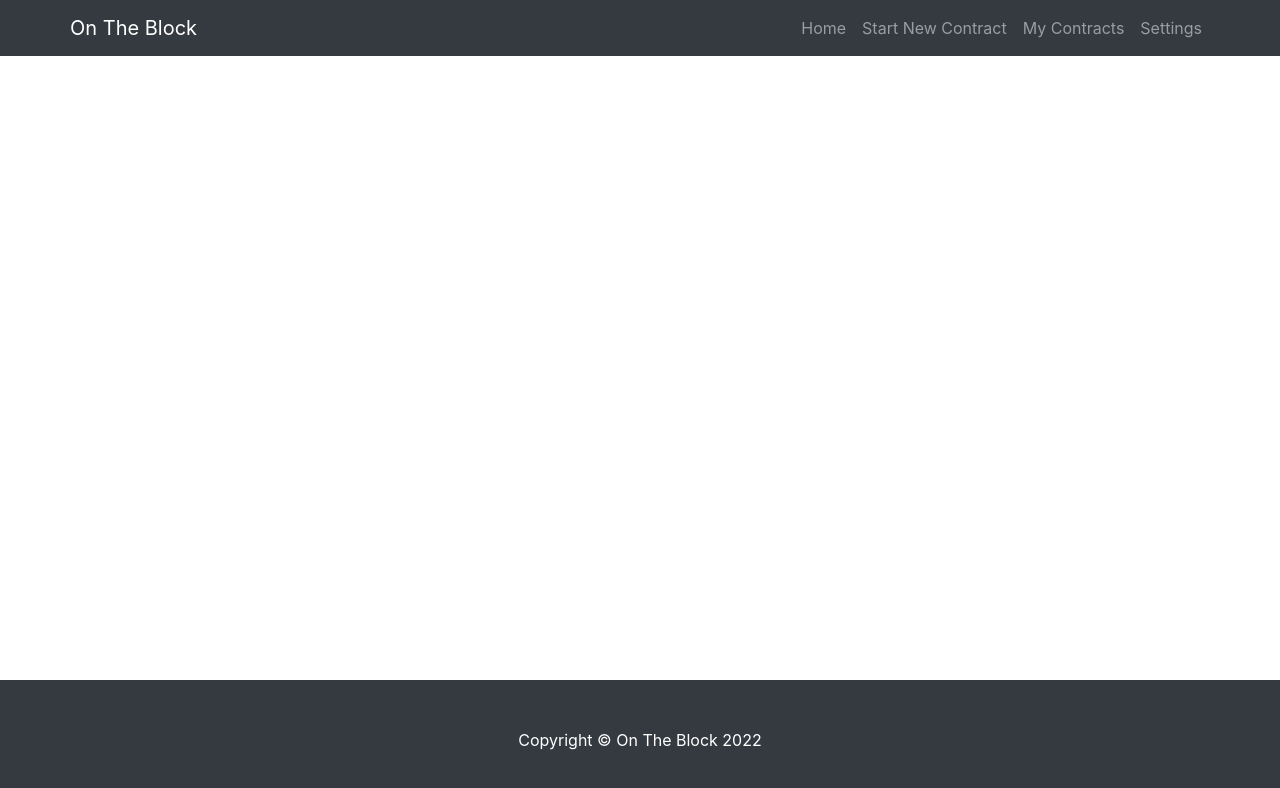
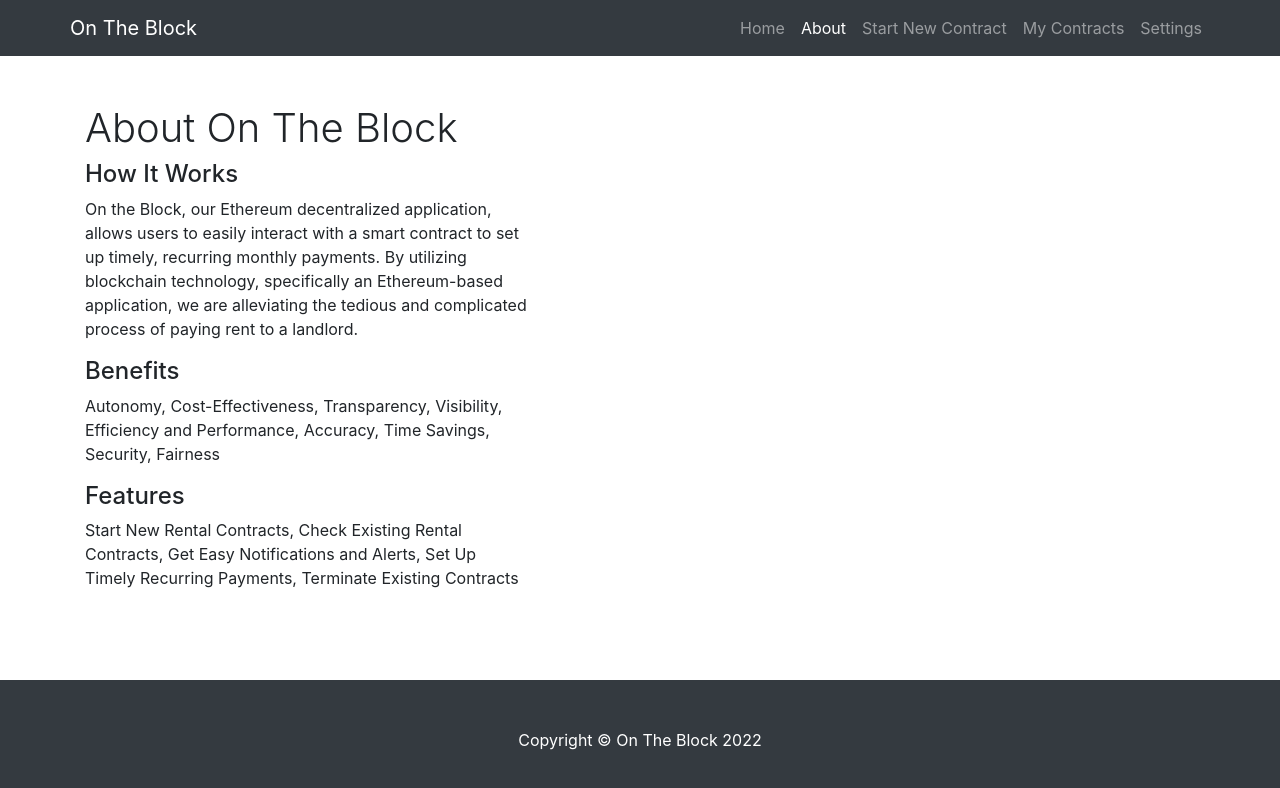
Before and after one commit to katiebramlett/on-the-block, a React (Create React App) app in the folder client/: page /about in a window 1280 px wide. Shown: the top 788 px of the page. Built offline with nearby package versions, Linux system fonts and the light colour scheme.

Commit message:
How It Works Page

```diff
--- /dev/null
+++ b/client/src/components/About.jsx
@@ -0,0 +1,29 @@
+import React from "react";
+
+function About() {
+  return (
+    <div className="contracts">
+      <div class="container">
+        <div class="row align-items-center my-5">
+          <div class="col-lg-5">
+            <h1 class="font-weight-light">About On The Block</h1>
+            <h4>How It Works</h4>
+            <p>
+              On the Block, our Ethereum decentralized application, allows users to easily interact with a smart contract to set up timely, recurring monthly payments. By utilizing blockchain technology, specifically an Ethereum-based application, we are alleviating the tedious and complicated process of paying rent to a landlord.<br></br>
+            </p>
+            <h4>Benefits</h4>
+            <p>
+              Autonomy, Cost-Effectiveness, Transparency, Visibility, Efficiency and Performance, Accuracy, Time Savings, Security, Fairness
+            </p>
+            <h4>Features</h4>
+            <p>
+            Start New Rental Contracts, Check Existing Rental Contracts, Get Easy Notifications and Alerts, Set Up Timely Recurring Payments, Terminate Existing Contracts
+            </p>
+          </div>
+        </div>
+      </div>
+    </div>
+  );
+}
+
+export default About;
--- a/client/src/components/Contracts.jsx
+++ b/client/src/components/Contracts.jsx
@@ -7,10 +7,13 @@ function Contracts() {
         <div class="row align-items-center my-5">
           <div class="col-lg-5">
             <h1 class="font-weight-light">My Contracts</h1>
+            <br></br>
+            <h5>Current Contracts</h5>
             <p>
-              Current Contracts<br></br>
-              <br></br>
-              Previous Contracts<br></br>
+            </p>
+            <br></br>
+            <h5>Previous Contracts</h5>
+            <p>
             </p>
           </div>
         </div>
--- a/client/src/components/Navigation.jsx
+++ b/client/src/components/Navigation.jsx
@@ -15,6 +15,11 @@ function Navigation() {
                 <NavLink className="nav-link" to="/">
                   Home
                   <span className="sr-only">(current)</span>
+                </NavLink>
+              </li>
+              <li className="nav-item">
+                <NavLink className="nav-link" to="/about">
+                  About
                 </NavLink>
               </li>
               <li className="nav-item">
--- a/client/src/components/NewContract.jsx
+++ b/client/src/components/NewContract.jsx
@@ -89,10 +89,14 @@ class NewContract extends Component {
                 <p>
                   Start a New Rental Contract
                 </p>
-                <input type="text" placeholder="Landlord account number" name="l_account_num" onChange={this.handleInputChange}></input>
-                <input type="text" placeholder="Tenant account number" name="t_account_num" onChange={this.handleInputChange}></input>
-                <input type="text" placeholder="Monthly Amount" name="monthly_amount" onChange={this.handleInputChange}></input>
-                <input type="text" placeholder="Number of Months" name="num_months" onChange={this.handleInputChange}></input>
+                <input type="text" placeholder="Landlord Account Number" name="l_account_num" onChange={this.handleInputChange}></input><br></br>
+                <br></br>
+                <input type="text" placeholder="Tenant Account Number" name="t_account_num" onChange={this.handleInputChange}></input><br></br>
+                <br></br>
+                <input type="text" placeholder="Monthly Amount" name="monthly_amount" onChange={this.handleInputChange}></input><br></br>
+                <br></br>
+                <input type="text" placeholder="Number of Months" name="num_months" onChange={this.handleInputChange}></input><br></br>
+                <br></br>
                 <input type="submit" value="Submit Contract"></input>
               </div>
             </div>
--- a/client/src/components/index.js
+++ b/client/src/components/index.js
@@ -1,6 +1,7 @@
 export { default as Navigation } from "./Navigation";
 export { default as Footer } from "./Footer";
 export { default as Home } from "./Home";
+export { default as About } from "./About";
 export { default as NewContract } from "./NewContract";
 export { default as Contracts } from "./Contracts";
 export { default as Settings } from "./Settings";
--- a/client/src/index.js
+++ b/client/src/index.js
@@ -7,6 +7,7 @@ import {
   Navigation,
   Footer,
   Home,
+  About,
   NewContract,
   Contracts,
   Settings,
@@ -17,6 +18,7 @@ ReactDOM.render(
     <Navigation />
     <Routes>
       <Route path="/" element={<Home />} />
+      <Route path="/about" element={<About />} />
       <Route path="/newContract" element={<NewContract />} />
       <Route path="/contracts" element={<Contracts />} />
       <Route path="/settings" element={<Settings />} />
```
